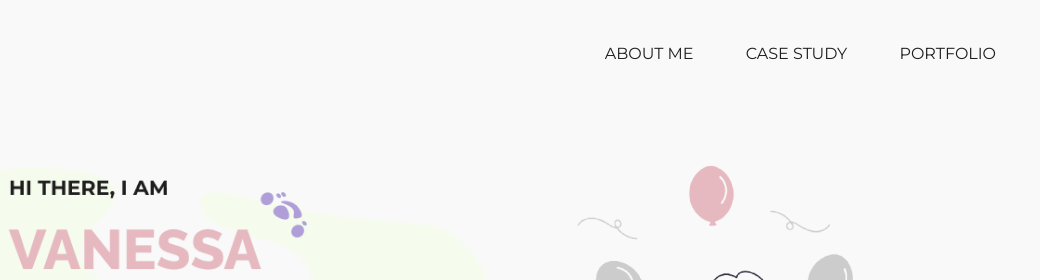
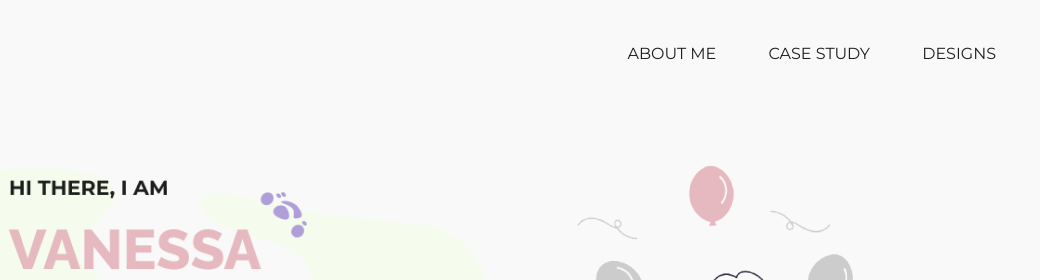
Before and after one commit to vnssachrslla/vnssachrslla.github.io, a plain HTML site: page index.html in a window 1280 px wide. Shown: the top 280 px of the page, 240-1280 px from the left. Drawn offline with Linux system fonts and the light colour scheme.

Commit message:
Update index.html

```diff
--- a/index.html
+++ b/index.html
@@ -28,7 +28,7 @@
                         <a href="#case-study">CASE STUDY</a>
                     </li>
                     <li>
-                        <a href="#portfolio">PORTFOLIO</a>
+                        <a href="#portfolio">DESIGNS</a>
                     </li>
                 </ul>
             </div>
```
